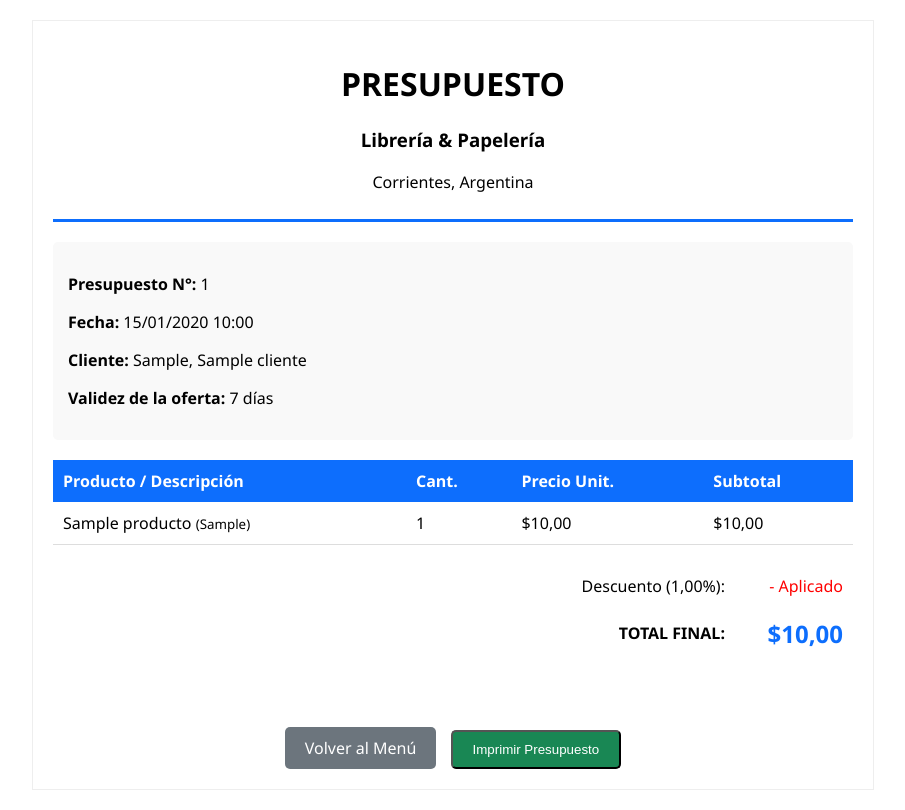
After one commit to Miguel-S-S/sistema_stock, a Django app: page /presupuestos/ver/1/ in a window 1280 px wide. The commit adds this page. Shown: the whole page, without its empty margins (187-1092 px from the left). Run offline with Django 5.2, Linux system fonts and the light colour scheme; a user stored in the database is signed in; tables that the repository leaves empty hold one stand-in row (values such as "Sample post").

Commit message:
agrego historial presupuesto y cotizaciones

```diff
--- a/config/urls.py
+++ b/config/urls.py
@@ -17,7 +17,7 @@ Including another URLconf
 from django.contrib import admin
 from django.urls import path, include
 from django.contrib.auth import views as auth_views
-from inventario import views # Importamos las vistas de tu app
+from inventario import views
 
 urlpatterns = [
     path('admin/', admin.site.urls),
@@ -42,4 +42,8 @@ urlpatterns = [
     path('clientes/editar/<int:pk>/', views.cliente_editar, name='cliente_editar'),
     path('ventas/nueva/', views.nueva_venta, name='nueva_venta'),
     path('ventas/ticket/<int:pk>/', views.ticket_venta, name='ticket_venta'),
+    #8. Presupuestos
+    path('presupuestos/nuevo/', views.nuevo_presupuesto, name='nuevo_presupuesto'),
+    path('presupuestos/ver/<int:pk>/', views.ver_presupuesto, name='ver_presupuesto'),
+    path('presupuestos/', views.presupuesto_list, name='presupuesto_list'),
 ]
--- a/inventario/models.py
+++ b/inventario/models.py
@@ -86,3 +86,24 @@ class DetalleVenta(models.Model):
         # Calculamos subtotal automáticamente antes de guardar
         self.subtotal = self.cantidad * self.precio_unitario
         super().save(*args, **kwargs)
+
+class Presupuesto(models.Model):
+    cliente = models.ForeignKey(Cliente, on_delete=models.SET_NULL, null=True, blank=True)
+    fecha = models.DateTimeField(auto_now_add=True)
+    # Nuevo campo para descuento (en porcentaje, ej: 10 para 10%)
+    descuento = models.DecimalField(max_digits=5, decimal_places=2, default=0, verbose_name="Descuento (%)")
+    total = models.DecimalField(max_digits=10, decimal_places=2, default=0)
+
+    def __str__(self):
+        return f"Presupuesto #{self.id} - {self.cliente}"
+
+class DetallePresupuesto(models.Model):
+    presupuesto = models.ForeignKey(Presupuesto, on_delete=models.CASCADE, related_name='detalles')
+    producto = models.ForeignKey(Producto, on_delete=models.SET_NULL, null=True)
+    cantidad = models.PositiveIntegerField()
+    precio_unitario = models.DecimalField(max_digits=10, decimal_places=2)
+    subtotal = models.DecimalField(max_digits=10, decimal_places=2)
+
+    def save(self, *args, **kwargs):
+        self.subtotal = self.cantidad * self.precio_unitario
+        super().save(*args, **kwargs)
--- a/inventario/views.py
+++ b/inventario/views.py
@@ -2,10 +2,10 @@
 from django.shortcuts import render, redirect, get_object_or_404
 from django.contrib import messages
 from django.contrib.auth.decorators import login_required
-from .models import Producto, Categoria, Cliente, Venta, DetalleVenta # Asumiendo que tienes estos modelos
-from .forms import ProductoForm, ClienteForm, VentaForm, DetalleVentaFormSet
+from .models import Producto, Categoria, Cliente, Venta, DetalleVenta, DetallePresupuesto, Presupuesto # Asumiendo que tienes estos modelos
+from .forms import ProductoForm, ClienteForm, VentaForm, DetalleVentaFormSet, PresupuestoForm, DetallePresupuestoFormSet
 from django.db import transaction
-
+from decimal import Decimal
 
 # 1. EL MENÚ PRINCIPAL (GRIDS)
 @login_required
@@ -147,3 +147,65 @@ def nueva_venta(request):
 def ticket_venta(request, pk):
     venta = get_object_or_404(Venta, pk=pk)
     return render(request, 'sales/ticket.html', {'venta': venta})
+
+@login_required
+def nuevo_presupuesto(request):
+    if request.method == 'POST':
+        form = PresupuestoForm(request.POST)
+        formset = DetallePresupuestoFormSet(request.POST)
+
+        if form.is_valid() and formset.is_valid():
+            try:
+                with transaction.atomic():
+                    presupuesto = form.save(commit=False)
+                    presupuesto.total = 0
+                    presupuesto.save()
+
+                    subtotal_acumulado = Decimal(0) # Inicializamos como Decimal
+                    detalles = formset.save(commit=False)
+
+                    for detalle in detalles:
+                        producto = detalle.producto
+                        detalle.presupuesto = presupuesto
+
+                        # CORRECCIÓN 1: No usamos float(). Multiplicamos directo.
+                        # (Entero * Decimal = Decimal, así que funciona perfecto)
+                        detalle.precio_unitario = producto.precio
+                        detalle.subtotal = detalle.cantidad * producto.precio
+
+                        detalle.save()
+                        subtotal_acumulado += detalle.subtotal
+
+                    # CORRECCIÓN 2: Cálculo del descuento usando Decimal
+                    # Convertimos el 100 a Decimal para que la división sea segura
+                    descuento = presupuesto.descuento # Ya viene como Decimal desde el modelo
+                    monto_descuento = subtotal_acumulado * (descuento / Decimal(100))
+
+                    presupuesto.total = subtotal_acumulado - monto_descuento
+                    presupuesto.save()
+
+                    messages.success(request, '¡Presupuesto generado exitosamente!')
+                    return redirect('ver_presupuesto', pk=presupuesto.id)
+
+            except Exception as e:
+                messages.error(request, str(e))
+    else:
+        form = PresupuestoForm()
+        formset = DetallePresupuestoFormSet()
+
+    return render(request, 'sales/presupuesto_form.html', {
+        'form': form,
+        'formset': formset
+})
+
+@login_required
+def ver_presupuesto(request, pk):
+    presupuesto = get_object_or_404(Presupuesto, pk=pk)
+    # Apuntamos al nuevo template de detalle
+    return render(request, 'sales/presupuesto_detail.html', {'presupuesto': presupuesto})
+
+@login_required
+def presupuesto_list(request):
+    # Traemos todos, ordenados por fecha descendente (lo último primero)
+    presupuestos = Presupuesto.objects.all().order_by('-fecha')
+    return render(request, 'sales/presupuesto_list.html', {'presupuestos': presupuestos})
--- a/requirements.txt
+++ b/requirements.txt
@@ -1,5 +1,5 @@
 asgiref==3.11.0
-Django==5.2.1
+Django==5.2.10
 pillow==12.0.0
 sqlparse==0.5.4
 tzdata==2025.3
--- a/templates/dashboard.html
+++ b/templates/dashboard.html
@@ -34,12 +34,12 @@
     </div>
 
     <div class="col-md-4">
-        <a href="#" class="text-decoration-none">
+        <a href="{% url 'presupuesto_list' %}" class="text-decoration-none">
             <div class="card h-100 shadow-sm border-0 hover-card bg-info text-white">
                 <div class="card-body text-center py-5">
                     <i class="bi bi-file-earmark-text display-4 mb-3"></i>
                     <h3>Presupuestos</h3>
-                    <p class="small opacity-75">Generar cotizaciones</p>
+                    <p class="small opacity-75">Historial y cotizaciones</p>
                 </div>
             </div>
         </a>
--- /dev/null
+++ b/templates/sales/presupuesto_detail.html
@@ -0,0 +1,83 @@
+<!DOCTYPE html>
+<html lang="es">
+<head>
+    <meta charset="UTF-8">
+    <title>Presupuesto #{{ presupuesto.id }}</title>
+    <style>
+        body { font-family: 'Segoe UI', Tahoma, Geneva, Verdana, sans-serif; max-width: 800px; margin: 20px auto; padding: 20px; border: 1px solid #eee; }
+        .header { text-align: center; border-bottom: 3px solid #0d6efd; padding-bottom: 10px; margin-bottom: 20px; }
+        .client-info { background: #f9f9f9; padding: 15px; border-radius: 5px; margin-bottom: 20px; }
+        table { width: 100%; border-collapse: collapse; margin-bottom: 20px; }
+        th { background-color: #0d6efd; color: white; padding: 10px; text-align: left; }
+        td { border-bottom: 1px solid #ddd; padding: 10px; }
+        .totals { float: right; width: 40%; }
+        .totals table td { border: none; }
+        .btn-actions { margin-top: 50px; text-align: center; }
+        .btn { padding: 10px 20px; text-decoration: none; border-radius: 5px; color: white; margin: 0 5px; cursor: pointer;}
+        .btn-print { background-color: #198754; }
+        .btn-back { background-color: #6c757d; }
+
+        @media print { .btn-actions { display: none; } body { border: none; } }
+    </style>
+</head>
+<body>
+
+    <div class="header">
+        <h1>PRESUPUESTO</h1>
+        <h3>Librería & Papelería</h3>
+        <p>Corrientes, Argentina</p>
+    </div>
+
+    <div class="client-info">
+        <p><strong>Presupuesto N°:</strong> {{ presupuesto.id }}</p>
+        <p><strong>Fecha:</strong> {{ presupuesto.fecha|date:"d/m/Y H:i" }}</p>
+        <p><strong>Cliente:</strong> {{ presupuesto.cliente|default:"Consumidor Final" }}</p>
+        <p><strong>Validez de la oferta:</strong> 7 días</p>
+    </div>
+
+    <table>
+        <thead>
+            <tr>
+                <th>Producto / Descripción</th>
+                <th>Cant.</th>
+                <th>Precio Unit.</th>
+                <th>Subtotal</th>
+            </tr>
+        </thead>
+        <tbody>
+            {% for detalle in presupuesto.detalles.all %}
+            <tr>
+                <td>{{ detalle.producto.nombre }} <small>({{ detalle.producto.marca }})</small></td>
+                <td>{{ detalle.cantidad }}</td>
+                <td>${{ detalle.precio_unitario }}</td>
+                <td>${{ detalle.subtotal }}</td>
+            </tr>
+            {% endfor %}
+        </tbody>
+    </table>
+
+    <div class="totals">
+        <table>
+            {% if presupuesto.descuento > 0 %}
+            <tr>
+                <td align="right">Descuento ({{ presupuesto.descuento }}%):</td>
+                <td align="right" style="color: red;"> - Aplicado</td>
+            </tr>
+            {% endif %}
+
+            <tr>
+                <td align="right"><strong>TOTAL FINAL:</strong></td>
+                <td align="right"><strong style="font-size: 1.5em; color: #0d6efd;">${{ presupuesto.total }}</strong></td>
+            </tr>
+        </table>
+    </div>
+
+    <div style="clear: both;"></div>
+
+    <div class="btn-actions">
+        <a href="{% url 'dashboard' %}" class="btn btn-back">Volver al Menú</a>
+        <button onclick="window.print()" class="btn btn-print">Imprimir Presupuesto</button>
+    </div>
+
+</body>
+</html>
```
Also changed, not shown: config/settings.py (+5 -2 lines), inventario/forms.py (+33 -6 lines), templates/sales/presupuesto_form.html (+141 -0 lines), templates/sales/presupuesto_list.html (added, +66 -0 lines), inventario/migrations/0007_presupuesto_detallepresupuesto.py (added).
